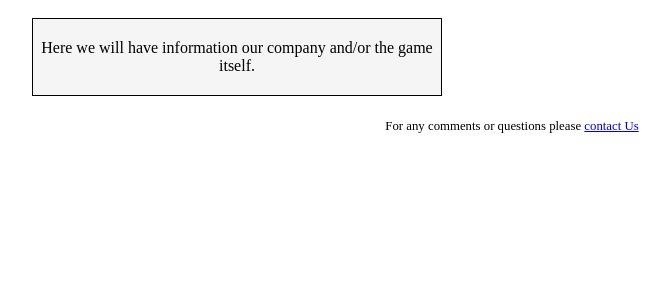
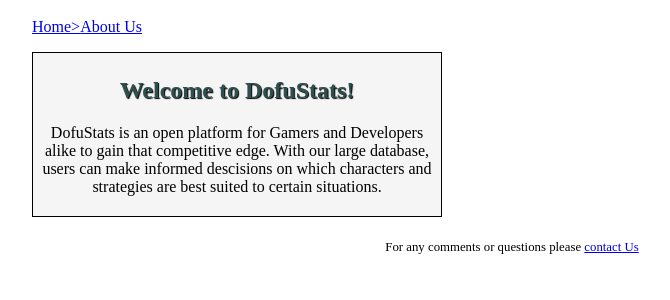
Before and after one commit to Jts996/CSC450, a PHP site: page /about.php in a window 1280 px wide. Shown: the part 250-550 px from the top of the page, without its empty margins (128-798 px from the left). Run offline with PHP 8.4, Linux system fonts and the light colour scheme.

Commit message:
Added some infor about the website

```diff
--- a/about.php
+++ b/about.php
@@ -3,12 +3,19 @@
 ?>
 
 </section>
+<p><a href="./index.php">Home></a><a href="./about.php">About Us</a>
+<article>
+	<h2>
+		Welcome to DofuStats!
+	</h2>
 
-<article>
-    <p>
-        Here we will have information our company and/or the game itself.
-    </p>
+	<p>
+		DofuStats is an open platform for Gamers and Developers alike to gain that competitive edge. With our large database, users can make informed descisions on which characters and strategies are best suited to certain situations.
+	</p>
 </article>
+
+
+
 </body>
 
 <?php
```
